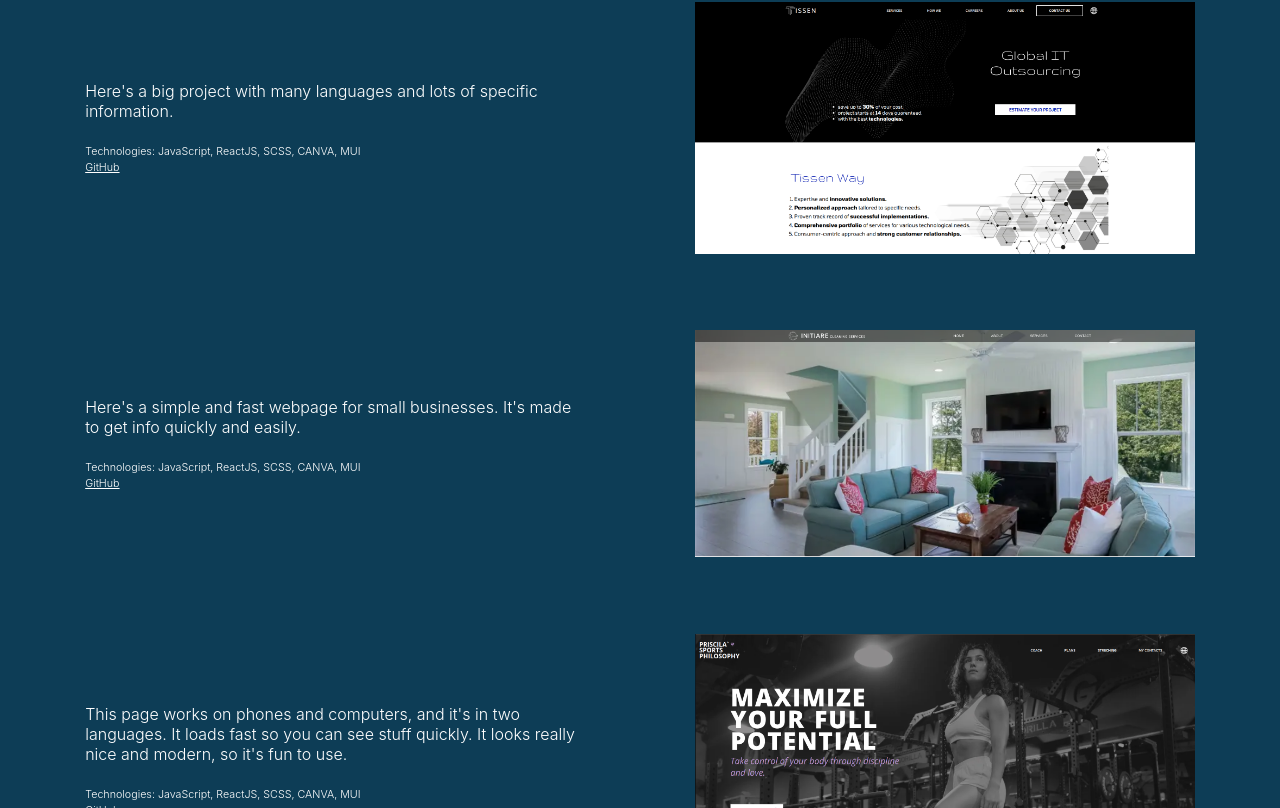
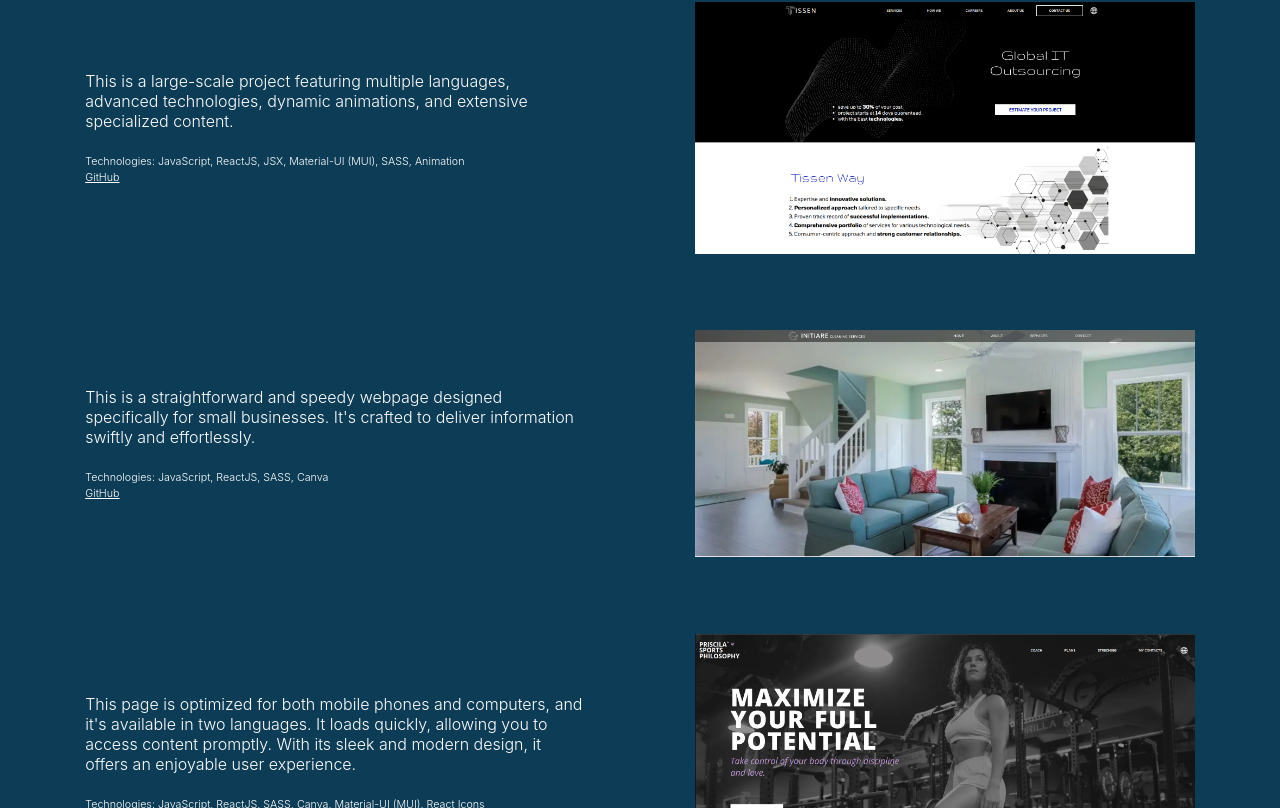
Before and after one commit to RuslanTissen/Ruslan_Portfolio, a React (Create React App) app: page / in a window 1280 px wide. Shown: the part 1112-1920 px from the top of the page. Built offline with nearby package versions, Linux system fonts and the light colour scheme; a web font is replaced by a local one.

Commit message:
half is translated

```diff
--- a/src/components/Translate.js
+++ b/src/components/Translate.js
@@ -7,29 +7,18 @@ const trans = {
 		contact: "Contact",
 
 		// Itroduction
-		introTitle: "Maximize Your Full Potential",
-		introText: "Take control of your body through discipline and love.",
-		introBook: "Book now ",
+		introText: "Welcome to my Web Development Studio! I specialize in creating responsive websites using the latest techniques, including AI integration. With a focus on staying ahead of trends, I ensure your website not only meets but exceeds current design standards, providing your audience with an engaging user experience.",
 
 		// ABOUT
-		aboutTitle: "meet your",
-		aboutText: "What type of body makes you happy? What skin do you feel comfortable in? What training awakens...passion in me ? As a woman with social media, I had to understand pretty soon that the only body that matters must be mine but that journey took me through almost 10 years of coaching, nutritionists, and books really different in between.	The first questions bring me light on my darkest moments and now I want to push people to the bright side of fitness.",
-		aboutContact: "Contact now",
+		myName: "Hi, my name is",
 
-		//PRICING
-		pricingService: "Services",
-		pricingWeeks: "4 weeks",
-		pricingStart: "start now",
-		pricingNutrition: "nutrition plan",
-		pricingPlanning: "planning for the gym or at home",
-		pricingSet: "set your goal with my guide",
-		// pricingBuild: "build visualization",
-		// pricingGoal: "goal-setting techniques",
-		pricing8Weeks: "8 weeks",
-		pricingEverything: "Everything from the 4-week plan but with stretching",
-		// pricingImprove: "Improve Motivation and Team-Building Skills",
-		// pricingConquer: "Conquer Anxiety",
-		// pricingLearn: "Learn the Art of Rehabilitation",
+		//Work
+		bigProject: "This is a large-scale project featuring multiple languages, advanced technologies, dynamic animations, and extensive specialized content.",
+		bigTetch: "Technologies: JavaScript, ReactJS, JSX, Material-UI (MUI), SASS, Animation",
+		simpleProject: "This is a straightforward and speedy webpage designed specifically for small businesses. It's crafted to deliver information swiftly and effortlessly.",
+		simpleTech: "Technologies: JavaScript, ReactJS, SASS, Canva",
+		fastProject: "This page is optimized for both mobile phones and computers, and it's available in two languages. It loads quickly, allowing you to access content promptly. With its sleek and modern design, it offers an enjoyable user experience.",
+		fastTech: "Technologies: JavaScript, ReactJS, SASS, Canva, Material-UI (MUI), React Icons",
 
 		//Stretching
 		stretching: "streching",
@@ -56,58 +45,22 @@ const trans = {
 		projects: "Projekte",
 		promotion: "Förderung",
 		contact: "Kontakt",
+
+		// Itroduction
+		introText: "Willkommen in meinem Webentwicklungsstudio! Ich habe mich auf die Erstellung responsiver Websites unter Verwendung der neuesten Techniken spezialisiert, einschließlich KI-Integration. Mit dem Fokus darauf, den Trends einen Schritt voraus zu sein, sorge ich dafür, dass Ihre Website nicht nur den aktuellen Designstandards entspricht, sondern sie übertrifft und Ihrem Publikum ein ansprechendes Benutzererlebnis bietet.",
+
+		// ABOUT
+		myName: "Hi, mein Name ist",
+
+		//Work
+		bigProject: "Dies ist ein groß angelegtes Projekt mit mehreren Sprachen, fortschrittlichen Technologien, dynamischen Animationen und umfangreichen spezialisierten Inhalten.",
+		bigTetch: "Technologien: JavaScript, ReactJS, JSX, Material-UI (MUI), SASS, Animation",
+		simpleProject: "Dies ist eine einfache und schnelle Webseite, die speziell für kleine Unternehmen entwickelt wurde. Sie wurde gestaltet, um Informationen schnell und mühelos zu liefern.",
+		simpleTech: "Technologien: JavaScript, ReactJS, SASS, Canva",
+		fastProject: "Diese Seite ist für sowohl Mobiltelefone als auch Computer optimiert und ist in zwei Sprachen verfügbar. Sie lädt schnell, sodass Sie schnell auf Inhalte zugreifen können. Mit ihrem schlanken und modernen Design bietet sie ein angenehmes Benutzererlebnis.",
+		fastTech: "Technologien: JavaScript, ReactJS, SASS, Canva, Material-UI (MUI), React Icons",
+
 	}
-	// es: {
-	// 	coach: "entrenadora",
-	// 	plans: "planes",
-	// 	straching: "streching",
-	// 	contact: "contacto",
-
-	// 	// Itroduction
-	// 	introTitle: "Maximiza tu potencial",
-	// 	introText: "Toma el control de tu cuerpo con disciplina y amor.",
-	// 	introBook: "Reservar ahora ",
-
-	// 	// ABOUT
-	// 	aboutTitle: "Conoce a tu",
-	// 	aboutText: "Que tipo de cuerpo te hace feliz?  En qué piel te sientes cómoda? Que tipo de entrenamiento diespierta la pasión en ti? Como una mujer con redes sociales, tuve que entender más pronto que tarde, que el único cuerpo que importa debe tiene que ser el mío… pero ese proceso tardo 10 años de estudios y autoconocimiento. Las preguntas del principio me dieron luz en los momentos más oscuros y ahora quiero llevarte conmigo al mejor lado del fitness.",
-	// 	aboutContact: "Contacta ahora",
-
-	// 	//PRICING
-	// 	pricingService: "Servicios",
-	// 	pricingWeeks: "4 semanas",
-	// 	pricingStart: "empezar ahora",
-	// 	pricingNutrition: "Plan de nutrición",
-	// 	pricingPlanning: "planning for the gym or at home",
-	// 	pricingSet: "planificación para el gimnasio o en casa ",
-	// 	// pricingBuild: "establece un tu Meta con mi guía",
-	// 	// pricingGoal: "técnicas de establecimiento de objetivos",
-	// 	pricing8Weeks: "8 semanas",
-	// 	pricingEverything: "Todo lo del plan de 4 semanas pero con stretching",
-	// 	// pricingImprove: "Mejorar la motivación y las habilidades para formar equipos",
-	// 	// pricingConquer: "Vencer la ansiedad",
-	// 	// pricingLearn: "Aprenda el arte de la rehabilitación",
-
-	// 	//Stretching
-	// 	stretching: "stretching",
-	// 	stretchingCourse: "curso",
-	// 	stretchingText: "El Curso de Estiramiento, desarrollado por Pipi, ofrece un enfoque único para mejorar la flexibilidad y el bienestar. Con la experiencia de Pipi, los participantes son guiados a través de técnicas de estiramiento innovadoras diseñadas para mejorar el rango de movimiento y reducir la tensión muscular. Este curso permite a las personas priorizar el cuidado personal y desbloquear el potencial de su cuerpo para mejorar la movilidad y la salud general.",
-	// 	stretchingAvailable: "Disponible en ambas",
-	// 	stretchingSpanish: "Española",
-	// 	stretchingAnd: " y ",
-	// 	stretchingEnglish: "Inglesa",
-	// 	stretchingStart: "empezar ahora",
-	// 	stretchingBased: "según tus necesidades*",
-
-	// 	// CONTACT
-	// 	contact: "Mis contactos",
-
-	// 	// Footer
-	// 	footerCopyright: "Copyright © 2024 por",
-	// 	footerTissen: "Tissen Estudio",
-	// 	footerPowered: "motorizada"
-
-	// },
 }
 
 export default trans
--- a/src/components/start/about/About.jsx
+++ b/src/components/start/about/About.jsx
@@ -1,16 +1,10 @@
 import React, { useContext } from 'react'
 import "./About.scss"
-// import { NavLink } from 'react-router-dom'
-// import { Context } from '../../Context.js'
-// import trans from '../../Translate.js'
-import photo from "../../../images/Ruslan_Gray_Photo.jpg"
+import { Context } from '../../Context.js'
+import trans from '../../Translate.js'
 
 function About() {
-	// const { lang } = useContext(Context)
-
-	// const scrollToTheTop = () => {
-	// 	window.scroll(0, 0)
-	// }
+	const { lang } = useContext(Context)
 
 	return (
 		<div className="about" id='about'>
@@ -18,7 +12,7 @@ function About() {
 				<div className="about__cont--title">
 					<div className="img-cont"><div className="img-self"></div></div>
 					<div className="name-box">
-						<h5>Hi, my name is</h5>
+						<h5>{trans[lang].myName}</h5>
 					</div>
 				</div>
 				<h1>Ruslan Tissen</h1>
--- a/src/components/start/introduction/Introduction.jsx
+++ b/src/components/start/introduction/Introduction.jsx
@@ -1,17 +1,16 @@
 import React from 'react'
 import "./Introduction.scss"
-// import { FaWhatsapp, FaInstagram, FaArrowRight } from 'react-icons/fa'
-// import { SiGmail, SiUpwork } from "react-icons/si";
-// import { Context } from '../../Context'
-// import { useContext } from 'react'
-// import { NavLink } from 'react-router-dom';
-// import trans from '../../Translate.js';
+import trans from '../../Translate.js'
+import { useContext } from 'react'
+import { Context } from '../../Context.js'
 
 function Introduction() {
+	const {lang} = useContext(Context)
+
 	return (
 		<div className="introduction" id='intro'>
 			<div className="introduction__cont">
-				<p>"Welcome to my Web Development Studio! I specialize in creating responsive websites using the latest techniques, including AI integration. With a focus on staying ahead of trends, I ensure your website not only meets but exceeds current design standards, providing your audience with an engaging user experience."</p>
+				<p>{trans[lang].introText}"</p>
 			</div>
 
 		</div>
--- a/src/components/start/work/Work.jsx
+++ b/src/components/start/work/Work.jsx
@@ -1,17 +1,21 @@
-import React from 'react'
+import React, { useContext } from 'react'
 import "./Work.scss"
 import work1 from "../../../images/work-1.png"
 import work2 from "../../../images/work-2.png"
 import work3 from "../../../images/work-3.png"
+import { Context } from '../../Context'
+import trans from '../../Translate.js'
 
 function Work() {
+	const {lang} = useContext(Context)
+
 	return (
 		<div className='work' id='works'>
 
 			<div className="work-cont">
 				<div className="work__text-cont work__text-cont--3">
-					<p>Here's a big project with many languages and lots of specific information.</p>
-					<h6>Technologies: JavaScript, ReactJS, SCSS, CANVA, MUI</h6>
+					<p>{trans[lang].bigProject}</p>
+					<h6>{trans[lang].bigTetch}</h6>
 					<a href='https://github.com/RuslanTissen/Pipi-world-3' target="_blank">GitHub</a>
 
 				</div>
@@ -26,8 +30,8 @@ function Work() {
 
 			<div className="work-cont">
 				<div className="work__text-cont work__text-cont--2">
-					<p>Here's a simple and fast webpage for small businesses. It's made to get info quickly and easily.</p>
-					<h6>Technologies: JavaScript, ReactJS, SCSS, CANVA, MUI</h6>
+					<p>{trans[lang].simpleProject}</p>
+					<h6>{trans[lang].simpleTech}</h6>
 					<a href='https://github.com/RuslanTissen/Pipi-world-3' target="_blank">GitHub</a>
 
 				</div>
@@ -42,8 +46,8 @@ function Work() {
 
 			<div className="work-cont">
 				<div className="work__text-cont work__text-cont--1">
-					<p>This page works on phones and computers, and it's in two languages. It loads fast so you can see stuff quickly. It looks really nice and modern, so it's fun to use.</p>
-					<h6>Technologies: JavaScript, ReactJS, SCSS, CANVA, MUI</h6>
+					<p>{trans[lang].fastProject}</p>
+					<h6>{trans[lang].fastTech}</h6>
 					<a href='https://github.com/RuslanTissen/Pipi-world-3' target="_blank">GitHub</a>
 
 				</div>
```
